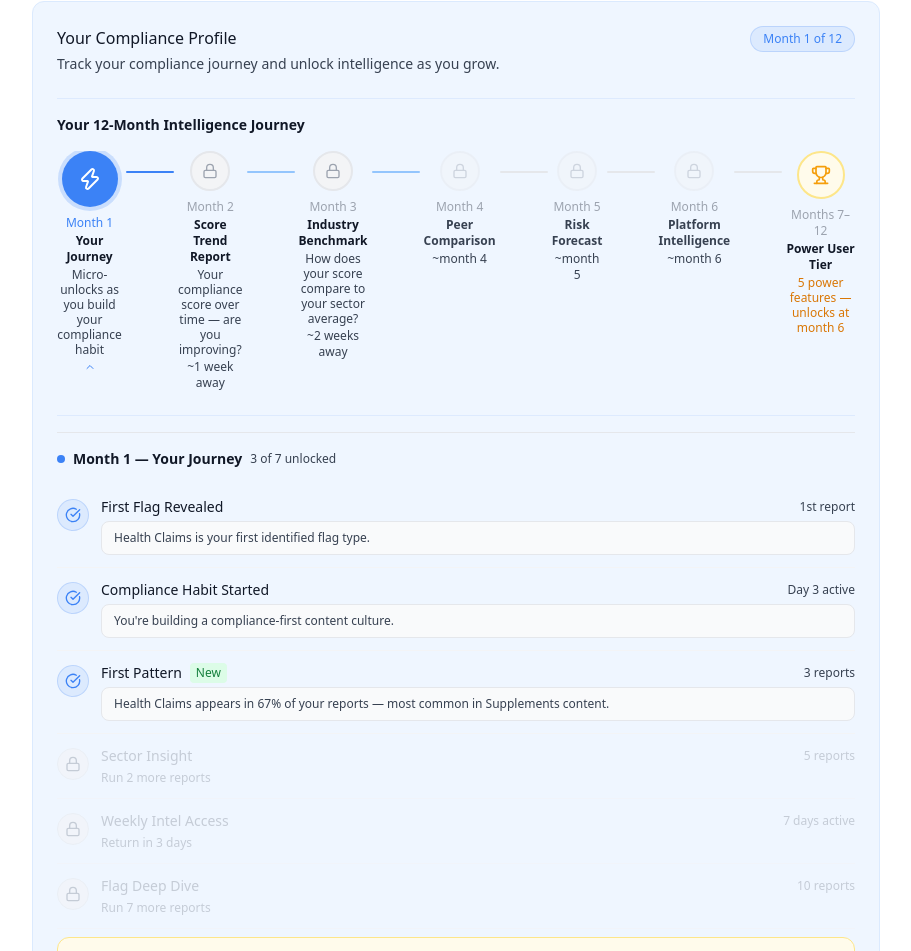
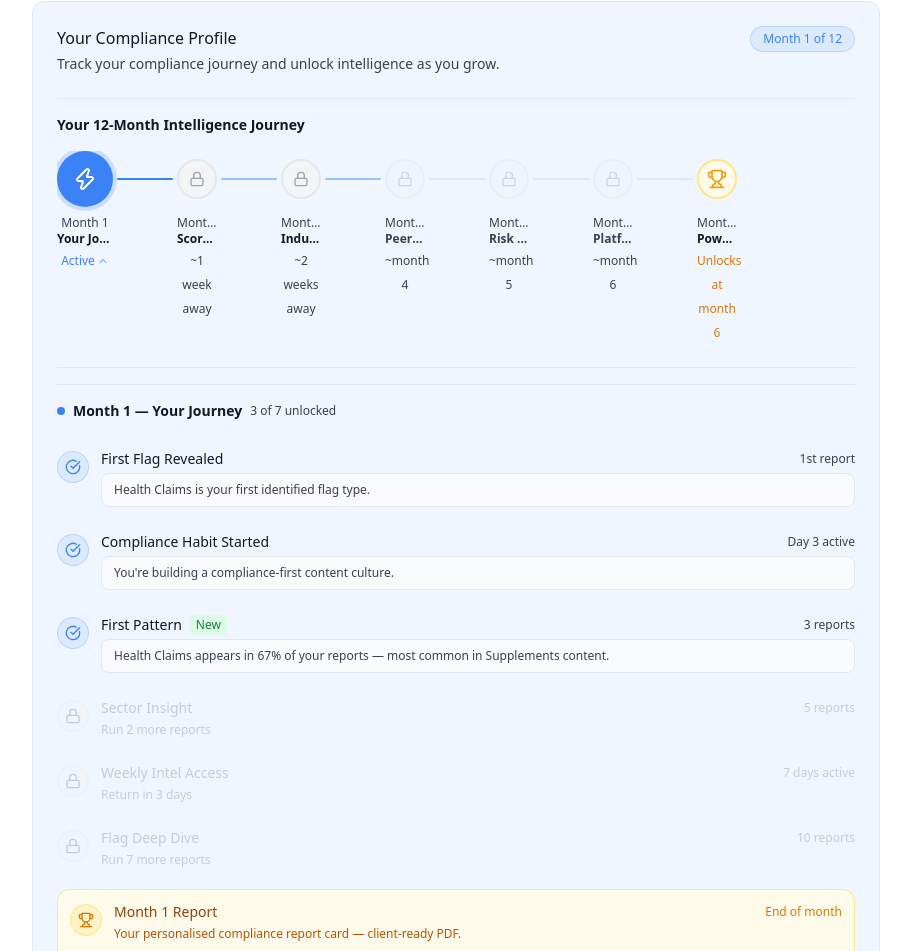
Before and after one commit to StuSheridan/checkedit-intel, a Next.js app: page /intel in a window 1280 px wide. Shown: the part 978-1929 px from the top of the page, without its empty margins (184-1095 px from the left). Built offline with nearby package versions, Linux system fonts and the light colour scheme.

Commit message:
fix: intel — timeline two-row layout, fixed widths, clean labels

```diff
--- a/src/components/intel/UnlockTimeline.tsx
+++ b/src/components/intel/UnlockTimeline.tsx
@@ -8,62 +8,18 @@ interface TimelineMonth {
   month: number;
   label: string;
   name: string;
-  description: string;
   state: 'active' | 'teased' | 'locked' | 'future';
   isFuture?: boolean;
 }
 
 const TIMELINE_MONTHS: TimelineMonth[] = [
-  {
-    month: 1,
-    label: 'Month 1',
-    name: 'Your Journey',
-    description: 'Micro-unlocks as you build your compliance habit',
-    state: 'active',
-  },
-  {
-    month: 2,
-    label: 'Month 2',
-    name: 'Score Trend Report',
-    description: 'Your compliance score over time — are you improving?',
-    state: 'teased',
-  },
-  {
-    month: 3,
-    label: 'Month 3',
-    name: 'Industry Benchmark',
-    description: 'How does your score compare to your sector average?',
-    state: 'teased',
-  },
-  {
-    month: 4,
-    label: 'Month 4',
-    name: 'Peer Comparison',
-    description: 'Anonymous benchmark against brands like yours.',
-    state: 'locked',
-  },
-  {
-    month: 5,
-    label: 'Month 5',
-    name: 'Risk Forecast',
-    description: 'Forward-looking regulatory risk intelligence.',
-    state: 'locked',
-  },
-  {
-    month: 6,
-    label: 'Month 6',
-    name: 'Platform Intelligence',
-    description: 'Full site-wide data, all sectors, downloadable reports.',
-    state: 'locked',
-  },
-  {
-    month: 7,
-    label: 'Months 7–12',
-    name: 'Power User Tier',
-    description: '5 power features — unlocks at month 6',
-    state: 'future',
-    isFuture: true,
-  },
+  { month: 1, label: 'Month 1', name: 'Your Journey', state: 'active' },
+  { month: 2, label: 'Month 2', name: 'Score Trend Report', state: 'teased' },
+  { month: 3, label: 'Month 3', name: 'Industry Benchmark', state: 'teased' },
+  { month: 4, label: 'Month 4', name: 'Peer Comparison', state: 'locked' },
+  { month: 5, label: 'Month 5', name: 'Risk Forecast', state: 'locked' },
+  { month: 6, label: 'Month 6', name: 'Platform Intelligence', state: 'locked' },
+  { month: 7, label: 'Months 7–12', name: 'Power User Tier', state: 'future', isFuture: true },
 ];
 
 function NodeIcon({ state, isFuture }: { state: string; isFuture?: boolean }) {
@@ -72,17 +28,11 @@ function NodeIcon({ state, isFuture }: { state: string; isFuture?: boolean }) {
   return <Lock className="w-4 h-4 text-grey-400" />;
 }
 
-function nodeCircleClass(state: string, isFuture?: boolean): string {
-  if (state === 'active') {
-    return 'w-14 h-14 rounded-full bg-brand-primary flex items-center justify-center ring-4 ring-brand-primary/20 animate-pulse cursor-pointer';
-  }
-  if (isFuture) {
-    return 'w-12 h-12 rounded-full bg-amber-50 border-2 border-amber-200 flex items-center justify-center';
-  }
-  if (state === 'teased') {
-    return 'w-10 h-10 rounded-full bg-grey-100 border-2 border-grey-200 flex items-center justify-center';
-  }
-  return 'w-10 h-10 rounded-full bg-grey-100 border-2 border-grey-200 flex items-center justify-center opacity-40';
+function circleClass(state: string, isFuture?: boolean): string {
+  if (state === 'active') return 'w-14 h-14 rounded-full bg-brand-primary flex items-center justify-center ring-4 ring-brand-primary/20 animate-pulse cursor-pointer flex-shrink-0';
+  if (isFuture) return 'w-10 h-10 rounded-full bg-amber-50 border-2 border-amber-200 flex items-center justify-center flex-shrink-0';
+  if (state === 'teased') return 'w-10 h-10 rounded-full bg-grey-100 border-2 border-grey-200 flex items-center justify-center flex-shrink-0';
+  return 'w-10 h-10 rounded-full bg-grey-100 border-2 border-grey-200 flex items-center justify-center opacity-40 flex-shrink-0';
 }
 
 function lineColor(index: number): string {
@@ -91,79 +41,34 @@ function lineColor(index: number): string {
   return 'rgb(229 231 235)';
 }
 
-function TimelineNode({
-  month,
-  index,
-  isLast,
-  expandedMonth,
-  onToggle,
-}: {
-  month: TimelineMonth;
-  index: number;
-  isLast: boolean;
-  expandedMonth: number | null;
-  onToggle: (m: number) => void;
-}) {
-  const tooltipTitle =
-    month.state !== 'active'
-      ? `${month.name} — ${month.state === 'teased' ? 'coming soon' : 'locked'}`
-      : undefined;
-
+function statusLine(month: TimelineMonth, expandedMonth: number | null) {
+  if (month.state === 'active') {
     return (
-    <div className="flex items-start">
-      <div className="flex flex-col items-center">
-        <div
-          className={nodeCircleClass(month.state, month.isFuture)}
-          onClick={month.state === 'active' ? () => onToggle(month.month) : undefined}
-          title={tooltipTitle}
-        >
-          <NodeIcon state={month.state} isFuture={month.isFuture} />
-        </div>
-        <div className={`mt-2 text-center ${month.state === 'active' ? 'max-w-[100px] lg:max-w-[120px]' : 'max-w-[80px] lg:max-w-[100px]'}`}>
-          <p className={`text-xs font-medium ${month.state === 'active' ? 'text-brand-primary' : 'text-grey-400'}`}>
-            {month.label}
-          </p>
-          <p className={`text-xs font-semibold mt-0.5 ${month.state === 'locked' ? 'text-grey-300' : 'text-brand-title-text'}`}>
-            {month.name}
-          </p>
-          {(month.state === 'active' || month.state === 'teased') && (
-            <p className="text-xs text-brand-body-text mt-0.5 leading-tight">
-              {month.description}
-            </p>
-          )}
-          {month.state === 'teased' && (
-            <p className="text-xs text-brand-body-text mt-0.5">
-              ~{month.month - 1} week{month.month - 1 !== 1 ? 's' : ''} away
-            </p>
-          )}
-          {month.state === 'locked' && (
-            <p className="text-xs text-grey-300 mt-0.5">
-              {month.month <= 6 ? `~month ${month.month}` : 'Month 6+'}
-            </p>
-          )}
-          {month.isFuture && (
-            <p className="text-xs text-amber-600 mt-0.5 leading-tight">
-              {month.description}
-            </p>
-          )}
-          {month.state === 'active' && (
-            <div className="flex items-center justify-center mt-1">
+      <span className="text-xs text-brand-primary inline-flex items-center gap-0.5">
+        Active
         <ChevronDown
-                className={`w-3 h-3 text-brand-primary transition-transform duration-200 ${
+          className={`w-3 h-3 transition-transform duration-200 ${
             expandedMonth === month.month ? 'rotate-180' : ''
           }`}
         />
-            </div>
-          )}
-        </div>
-      </div>
-      {!isLast && (
-        <div
-          className="h-0.5 flex-shrink-0 w-8 lg:w-12 mt-5 mx-1 rounded-full"
-          style={{ background: lineColor(index) }}
-        />
-      )}
-    </div>
+      </span>
+    );
+  }
+  if (month.state === 'teased') {
+    return (
+      <span className="text-xs text-brand-body-text">
+        ~{month.month - 1} week{month.month - 1 !== 1 ? 's' : ''} away
+      </span>
+    );
+  }
+  if (month.isFuture) {
+    return <span className="text-xs text-amber-600">Unlocks at month 6</span>;
+  }
+  // locked
+  return (
+    <span className="text-xs text-grey-300">
+      ~month {month.month}
+    </span>
   );
 }
 
@@ -181,17 +86,51 @@ export default function UnlockTimeline() {
       </div>
 
       <div className="overflow-x-auto pb-2">
-        <div className="flex items-start gap-0 w-fit">
+        <div className="w-fit">
+          {/* ROW 1 — Circles and connecting lines */}
+          <div className="flex items-center">
             {TIMELINE_MONTHS.map((month, index) => (
-            <TimelineNode
+              <div key={month.month} className="flex items-center">
+                <div
+                  className={circleClass(month.state, month.isFuture)}
+                  onClick={month.state === 'active' ? () => handleToggle(month.month) : undefined}
+                  title={month.state !== 'active' ? `${month.name} — ${month.state === 'teased' ? 'coming soon' : 'locked'}` : undefined}
+                >
+                  <NodeIcon state={month.state} isFuture={month.isFuture} />
+                </div>
+                {index < TIMELINE_MONTHS.length - 1 && (
+                  <div
+                    className="h-0.5 w-10 lg:w-14 rounded-full flex-shrink-0 mx-1"
+                    style={{ background: lineColor(index) }}
+                  />
+                )}
+              </div>
+            ))}
+          </div>
+
+          {/* ROW 2 — Labels */}
+          <div className="flex items-start mt-2">
+            {TIMELINE_MONTHS.map((month, index) => (
+              <div
                 key={month.month}
-              month={month}
-              index={index}
-              isLast={index === TIMELINE_MONTHS.length - 1}
-              expandedMonth={expandedMonth}
-              onToggle={handleToggle}
-            />
+                className={`text-center flex-shrink-0 ${
+                  index < TIMELINE_MONTHS.length - 1
+                    ? month.state === 'active'
+                      ? 'w-14 mr-[calc(2.5rem+0.5rem)] lg:mr-[calc(3.5rem+0.5rem)]'
+                      : 'w-10 mr-[calc(2.5rem+0.5rem)] lg:mr-[calc(3.5rem+0.5rem)]'
+                    : month.state === 'active'
+                      ? 'w-14'
+                      : 'w-10'
+                }`}
+              >
+                <p className="text-xs text-brand-body-text truncate">{month.label}</p>
+                <p className={`text-xs font-semibold truncate ${month.state === 'locked' ? 'text-grey-300' : 'text-brand-title-text'}`}>
+                  {month.name}
+                </p>
+                <div>{statusLine(month, expandedMonth)}</div>
+              </div>
             ))}
+          </div>
         </div>
       </div>
 
```
Lines whose indentation alone changed are shown as unchanged.
